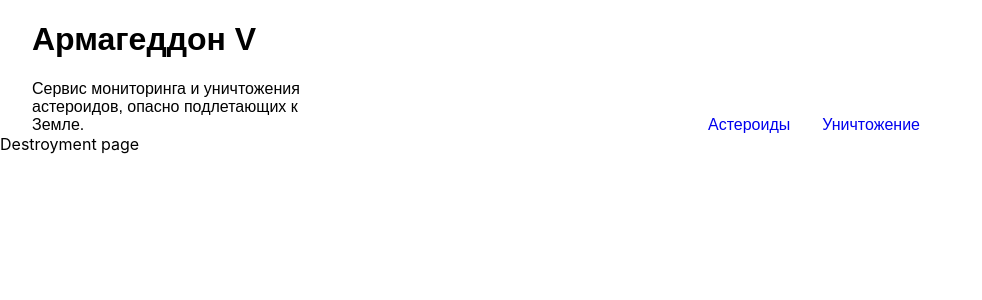
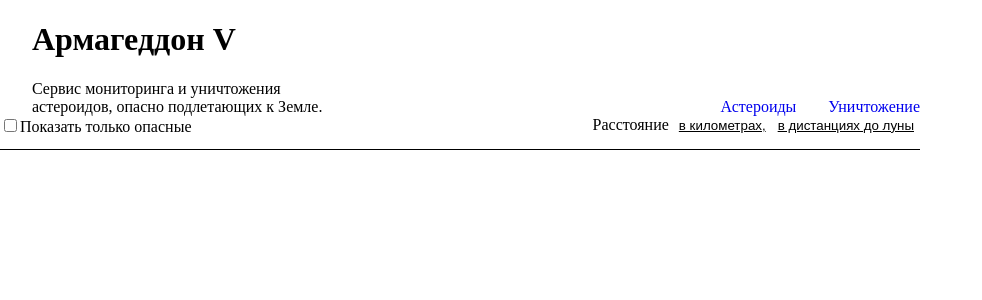
Before and after one commit to scvarr/armageddon-app, a React (Create React App) app: page /destroyment in a window 1280 px wide. Shown: the top 300 px of the page, without its empty margins (0-982 px from the left). Built offline with nearby package versions, Linux system fonts and the light colour scheme.

Commit message:
praktika 12-2

```diff
--- a/src/components/AsteroidCard/AsteroidCard.tsx
+++ b/src/components/AsteroidCard/AsteroidCard.tsx
@@ -1,8 +1,10 @@
-import React from 'react'
+import React, { useContext } from 'react'
 import { AsteroidCardImage } from './AsteroidCardImage/AsteroidCardImage'
 import { AsteroidCardAction } from './AsteroidCardAction/AsteroidCardAction'
 import styles from './AsteroidCard.module.css'
 import { AsteroidCardContent } from './AsteroidCardContent/AsteroidCardContent'
+import { AsteroidsContext } from '../asteroids-context/AsteroidsContext'
+
 
 type AsteroidCardProps = {
     name: string
@@ -18,13 +20,15 @@ type AsteroidCardProps = {
 }
 export const AsteroidCard = (props: AsteroidCardProps) => {
     const { name, date, distance, size, isDangerous } = props
+
+    const {addAsteroid} = useContext(AsteroidsContext)
     return (
-        <div className={styles.insertgap}>ф
+        <div className={styles.insertgap}>
             <div className={isDangerous ? styles.cardRed : styles.cardRegular}>
                 <div className={styles.card}>
                     <AsteroidCardImage />
                     <AsteroidCardContent name={name} date={date} distance={distance} size={size} />
-                    <AsteroidCardAction isDangerous={isDangerous} />
+                    <AsteroidCardAction isDangerous={isDangerous} onClick={() => addAsteroid(props)} />
                 </div>
             </div>
             <div className={styles.gap}></div>
--- a/src/components/AsteroidCard/AsteroidCardAction/AsteroidCardAction.tsx
+++ b/src/components/AsteroidCard/AsteroidCardAction/AsteroidCardAction.tsx
@@ -1,12 +1,13 @@
 import React from 'react'
 // import styles from './AsteroidCard.module.css';
 
-export const AsteroidCardAction = ({isDangerous}) => {
+export const AsteroidCardAction = (props: {isDangerous: boolean, onClick: (asteroid: any)=>void}) => {
+    const {isDangerous, onClick} = props
     return (
         <div>
-            <div>Оценка:</div>
+            <div>Оценка :</div>
             <div>{`${isDangerous ? 'Опасен' : "Не опасен"}`}</div>
-            <button>
+            <button onClick={onClick}>
                 <div>На уничтожение</div>
             </button>
         </div>)
--- a/src/components/asteroids-context/AsteroidsContext.tsx
+++ b/src/components/asteroids-context/AsteroidsContext.tsx
@@ -1,19 +1,6 @@
 import { ReactNode, useState, createContext, FC } from 'react'
 import React from 'react'
 
-// type OnlyDangerousContextType = {
-//     onlyDangerous: boolean | null
-//     setOnlyDangerous: React.Dispatch<React.SetStateAction<boolean | null>>
-// }
-//
-// const iOnlyDangerousContextState = {
-//     onlyDangerous: null,
-//     setOnlyDangerous: ()=>{}
-// }
-//
-// export const OnlyDangerousContext = createContext<OnlyDangerousContextType>(iOnlyDangerousContextState)
-//
-// export const OnlyDangerous
 export const AsteroidsContext = createContext(null as any)
 
 type AsteroidsContextProviderProps = {
@@ -22,7 +9,31 @@ type AsteroidsContextProviderProps = {
 
 export const AsteroidsContextProvider: FC<AsteroidsContextProviderProps> = ({ children }) => {
     const [onlyDangerous, setOnlyDangerous] = useState(false)
+
     const [distanceMode, setDistanceMode] = useState(false)
 
-    return <AsteroidsContext.Provider value={{ onlyDangerous, setOnlyDangerous, distanceMode, setDistanceMode }}>{children}</AsteroidsContext.Provider>
+    const [destroyment, setDestroyment] = useState<any>([])
+
+    const addAsteroid = (asteroid) => {
+        setDestroyment([...destroyment.filter(item => item['id'] !== asteroid.id), asteroid])
+    }
+
+    const deleteAsteroid = (asteroid) => {
+        setDestroyment([...destroyment.filter(item => item['id'] !== asteroid.id)])
+    }
+    return (
+        <AsteroidsContext.Provider
+            value={{
+                onlyDangerous,
+                setOnlyDangerous,
+                distanceMode,
+                setDistanceMode,
+                addAsteroid,
+                deleteAsteroid,
+                destroyment,
+            }}
+        >
+            {children}
+        </AsteroidsContext.Provider>
+    )
 }
--- a/src/components/header/Header.module.css
+++ b/src/components/header/Header.module.css
@@ -1,14 +1,22 @@
-.headPage{
+.header {
+    display: flex;
+    flex-direction: column;
+    width: 920px;
+    font-family: "Times New Roman", Times, serif;
+}
+
+.headPage {
     width: 920px;
     display: flex;
     flex-direction: row;
     column-gap: 2em;
-    font-family: Arial, Helvetica, sans-serif;
+
 }
 
 .headTitle {
     width: 35%;
 }
+
 .defLinkText {
     margin-left: auto;
     text-decoration-line: none;
@@ -22,3 +30,34 @@
 .destroymentLink {
     align-self: flex-end;
 }
+
+.topBorder {
+    width: 920px;
+    height: 1px;
+    background-color: #000000;
+}
+
+.gap {
+    height: 1vw;
+}
+
+.distanceChooser {
+    background: none;
+    border: none;
+    text-decoration: underline;
+    cursor: pointer;
+}
+
+.showDangerousOnly {
+
+}
+
+.topChoices {
+    width: 920px;
+    display: flex;
+    flex-direction: row;
+}
+
+.distanceMode {
+    margin-left: auto;
+}
--- a/src/components/header/Header.tsx
+++ b/src/components/header/Header.tsx
@@ -1,17 +1,17 @@
-import React from 'react'
+import React, { useContext } from 'react'
 import { Link } from 'react-router-dom'
 import styles from './Header.module.css'
+import { AsteroidsContext } from '../asteroids-context/AsteroidsContext'
 
 export const Header = () => {
+    const { onlyDangerous, setOnlyDangerous, setDistanceMode } = useContext(AsteroidsContext)
     return (
+        <div className={styles.header}>
             <div className={styles.headPage}>
                 <div></div>
                 <div className={styles.headTitle}>
                     <h1>Армагеддон V</h1>
-                <div>
-                    Сервис мониторинга и уничтожения астероидов, опасно
-                    подлетающих к Земле.
-                </div>
+                    <div>Сервис мониторинга и уничтожения астероидов, опасно подлетающих к Земле.</div>
                 </div>
                 <div className={styles.asteroidsLink}>
                     <Link to={'/Asteroids'} className={styles.defLinkText}>
@@ -24,5 +24,25 @@ export const Header = () => {
                     </Link>
                 </div>
             </div>
+            <div className={styles.topChoices}>
+                <div className={styles.showDangerousOnly} onClick={() => setOnlyDangerous(!onlyDangerous)}>
+                    <input type={'checkbox'} value={onlyDangerous as unknown as string} />
+                    Показать только опасные
+                </div>
+                <div className={styles.distanceMode}>
+                    Расстояние{' '}
+                    <button className={styles.distanceChooser} onClick={() => setDistanceMode(true)}>
+                        в километрах,
+                    </button>
+                    <button className={styles.distanceChooser} onClick={() => setDistanceMode(false)}>
+                        {' '}
+                        в дистанциях до луны
+                    </button>
+                </div>
+            </div>
+            <div className={styles.gap}></div>
+            <div className={styles.topBorder}></div>
+            <div className={styles.gap}></div>
+        </div>
     )
 }
--- a/src/pages/Asteroids.module.css
+++ b/src/pages/Asteroids.module.css
@@ -1,50 +1,17 @@
-.markup {
+.content {
     display: flex;
     flex-direction: row;
     width: 100vw;
-    align-items: center;
-}
+    align-items: flex-start;
+    grid-gap: 5px;
 
-.content {
-    display: flex;
-    flex-direction: column;
-    width: 80vw;
-    align-self: center;
-    flex-wrap: nowrap;
-    grid-gap: 5px;
 }
 
 .listOfAsteroids {
+    width: 920px;
     align-self: start;
-
 }
 
 .margin {
     width: 3%;
 }
-.topChoices {
-    width: 920px;
-    display: flex;
-    flex-direction: row;
-}
-.topBorder {
-    width: 920px;
-    height: 1px;
-    background-color: #000000;
-}
-.showDangerousOnly {
-
-}
-.distanceMode {
-    margin-left: auto;
-}
-
-.gap {
-    height: 1vw;
-}
-.distanceChooser {
-    background: none;
-    border: none;
-    text-decoration: underline;
-    cursor: pointer;
-}
--- a/src/pages/Asteroids.tsx
+++ b/src/pages/Asteroids.tsx
@@ -48,40 +48,18 @@ export const Asteroids = () => {
                 setAsteroids(asteroids)
             })
     }, [])
-    const { onlyDangerous, setOnlyDangerous, setDistanceMode } = useContext(AsteroidsContext)
+    const { onlyDangerous } = useContext(AsteroidsContext)
     return (
-        <div className={styles.markup}>
-            <div className={styles.margin}></div>
+        <>
+            <Header />
             <div className={styles.content}>
-                <Header />
-                <div className={styles.gap}></div>
-                <div className={styles.topBorder}></div>
-                <div className={styles.topChoices}>
-                    <div>
-                        <div className={styles.showDangerousOnly} onClick={() => setOnlyDangerous(!onlyDangerous)}>
-                            <input type={'checkbox'} value={onlyDangerous as unknown as string}></input>
-                            Показать только опасные
-                        </div>
-                    </div>
-                    <div className={styles.distanceMode}>
-                        Расстояние{' '}
-                        <button className={styles.distanceChooser} onClick={() => setDistanceMode(true)}>
-                            в километрах,
-                        </button>
-                        <button className={styles.distanceChooser} onClick={() => setDistanceMode(false)}>
-                            {' '}
-                            в дистанциях до луны
-                        </button>
-                    </div>
-                </div>
                 <div className={styles.listOfAsteroids}>
                     {onlyDangerous
-                        ? asteroids.filter((it) => it.isDangerous).map((item) => <AsteroidCard key={item.id} {...item}  />)
-                        : asteroids.map((item) => <AsteroidCard key={item.id} {...item}  />)}
-                    <div className={styles.gap}></div>
+                        ? asteroids.filter((it) => it.isDangerous).map((item) => <AsteroidCard key={item.id} {...item} />)
+                        : asteroids.map((item) => <AsteroidCard key={item.id} {...item} />)}
                 </div>
             </div>
-        </div>
+        </>
     )
 }
 
--- a/src/pages/Destroyment.tsx
+++ b/src/pages/Destroyment.tsx
@@ -1,9 +1,22 @@
-import React from "react";
-import {Header} from "../components/header/Header";
+import React, { useContext } from 'react'
+import { Header } from '../components/header/Header'
+import { AsteroidsContext } from '../components/asteroids-context/AsteroidsContext'
+import { AsteroidCardImage } from '../components/AsteroidCard/AsteroidCardImage/AsteroidCardImage'
+import { AsteroidCard } from '../components/AsteroidCard/AsteroidCard'
+import styles from './Asteroids.module.css'
 
-export const Destroyment = ()=> {
-    return <div>
-        <Header/>
-        Destroyment page
-    </div>;
+export const Destroyment = () => {
+    const { destroyment } = useContext(AsteroidsContext)
+    return (
+        <>
+            <Header />
+            <div className={styles.content}>
+                <div className={styles.listOfAsteroids}>
+                    {destroyment.map((item) => (
+                        <AsteroidCard key={item.id} {...item} />
+                    ))}
+                </div>
+            </div>
+        </>
+    )
 }
```
Lines whose indentation alone changed are shown as unchanged.
